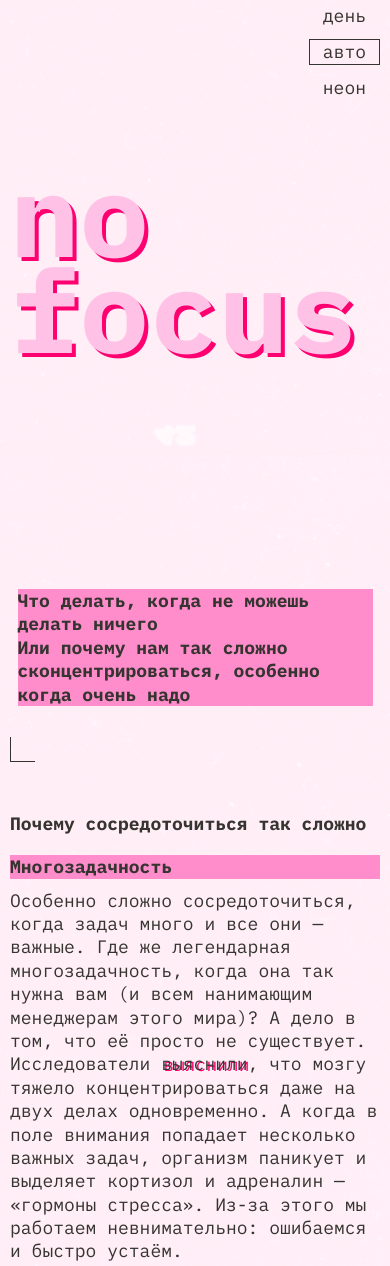
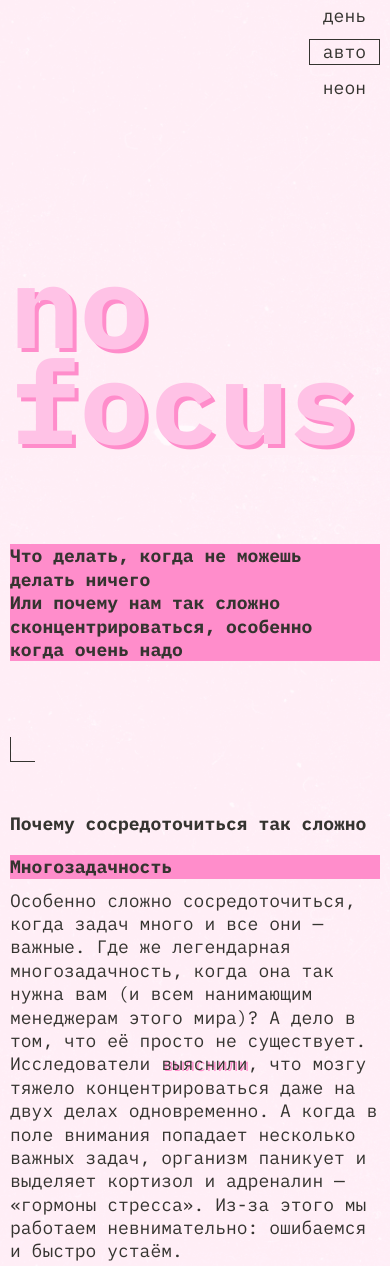
Before and after one commit to krokz1/slozhno-sosredotochitsya, a plain HTML site: page index.html in a window 390 px wide. Shown: the part 72-1338 px from the top of the page. Drawn offline with Linux system fonts and the light colour scheme.

Commit message:
Исправлена цветовая палитра

```diff
--- a/index.html
+++ b/index.html
@@ -46,10 +46,13 @@
         </ul>
       </nav>
       <h1 class="header__title">no focus</h1>
-      <h2 class="header__text title-decor">
-        <span class="header__text-inner">Что делать, когда не можешь делать ничего</span>
-        <span class="header__text-inner">Или почему нам так сложно сконцентрироваться, особенно когда очень надо</span>
-      </h2>
+      <div class="header__text-container title-decor">
+        <p class="header__text">Что делать, когда не можешь делать ничего</p>
+        <p class="header__text">
+          Или почему нам так сложно сконцентрироваться, особенно когда очень
+          надо
+        </p>
+      </div>
       <span class="decor"></span>
     </header>
     <main class="main">
@@ -152,15 +155,15 @@
           секунд)
         </h2>
         <div class="content__section-recommendations-container">
-          <h4 class="content__subtitle title-decor">
+          <h3 class="content__subtitle title-decor">
             5 простых (на самом деле не очень) советов
-          </h4>
+          </h3>
           <ul class="article__list">
             <li class="article__list-item">
               <article class="content__article">
-                <h3 class="content__article-subtitle">
+                <h4 class="content__article-subtitle">
                   Представьте небо и облака
-                </h3>
+                </h4>
                 <p class="content__article-text">
                   Или листья в ручье. Тут дело в лёгкой медитации, которая
                   помогает успокоиться. Ведь часто именно тревожные мысли о
@@ -176,7 +179,7 @@
             </li>
             <li class="article__list-item">
               <article class="content__article">
-                <h3 class="content__article-subtitle">Включите музыку</h3>
+                <h4 class="content__article-subtitle">Включите музыку</h4>
                 <p class="content__article-text">
                   Но не любую, и не любимую. Любимая может быть связана с
                   сильными положительными эмоциями, которые тоже очень сильно
@@ -188,7 +191,7 @@
             </li>
             <li class="article__list-item">
               <article class="content__article">
-                <h3 class="content__article-subtitle">Прогуляйтесь</h3>
+                <h4 class="content__article-subtitle">Прогуляйтесь</h4>
                 <p class="content__article-text">
                   Или даже пробегитесь. Лучше найти парк или лес: один
                   эксперимент
@@ -209,7 +212,7 @@
             </li>
             <li class="article__list-item">
               <article class="content__article">
-                <h3 class="content__article-subtitle">Хорошо ешьте</h3>
+                <h4 class="content__article-subtitle">Хорошо ешьте</h4>
                 <p class="content__article-text">
                   Мы — не ваша бабушка, но это правда важно. Выбирайте продукты,
                   которые препятствуют резким скачкам сахара в крови. Например,
@@ -221,7 +224,7 @@
             </li>
             <li class="article__list-item">
               <article class="content__article">
-                <h3 class="content__article-subtitle">Читайте</h3>
+                <h4 class="content__article-subtitle">Читайте</h4>
                 <p class="content__article-text">
                   Настоящие бумажные книги. Это правда помогает с концентрацией:
                   чтобы прочитать пост в соцсети, достаточно нескольких минут
--- a/styles/dark.css
+++ b/styles/dark.css
@@ -23,7 +23,7 @@
   --bg-title-decor: #ff0070;
   --box-shadow: #ff0070;
   --box-shadow-link: #ff0070;
-  --outline-color: #ff0070;
+  --outline-color: rgba(255, 0, 112, 0.4);
 
   .decor {
     display: block;
@@ -32,10 +32,6 @@
 
 @media (prefers-color-scheme: dark) {
   :root {
-    --main-font: "IBM Plex Mono", monospace;
-    --font-size: 1.125rem;
-    --heading-title-font-size: clamp(7.5rem, 0.5625rem + 14.4531vw, 9.8125rem);
-    --footer-title-font-size: clamp(7.5rem, 0.5625rem + 14.4531vw, 9.8125rem);
     --heading-title-color: #db00ff;
     --footer-title-color: #db00ff;
     --section-title-color: #ff0070;
@@ -50,16 +46,10 @@
     --bg-title-decor: #ff0070;
     --box-shadow: #ff0070;
     --box-shadow-link: #ff0070;
-    --outline-color: #ff0070;
-
-    --page-width: 1024px;
-    --padding: 20px;
-
-    --transition-duration: 0.2s;
-
-    .decor {
-      display: block;
-    }
+    --outline-color: rgba(255, 0, 112, 0.4);
+  }
+  .decor {
+    display: block;
   }
 }
 
--- a/styles/light.css
+++ b/styles/light.css
@@ -23,9 +23,9 @@
   --bg-title-decor: #ff8dcb;
   --box-shadow: #ff0070;
   --box-shadow-link: #ff8dcb;
-  --outline-color: #32312d66;
+  --outline-color: rgba(50, 49, 45, 0.4);
 
-  @media (min-width: 320px) and (max-width: 768px) {
+  @media (min-width: 5px) and (max-width: 767px) {
     .header__title {
       color: var(--heading-title-color);
       text-shadow: 4px 4px 0px var(--accent-color);
@@ -49,10 +49,6 @@
 
 @media (prefers-color-scheme: light) {
   :root {
-  --main-font--main-font: "IBM Plex Mono", monospace;
-  --font-size: 1.125rem;
-  --heading-title-font-size: clamp(7.5rem, 0.5625rem + 14.4531vw, 9.8125rem);
-  --footer-title-font-size: clamp(7.5rem, 0.5625rem + 14.4531vw, 9.8125rem);
     --heading-title-color: #ffc2e6;
     --footer-title-color: #ffc2e6;
     --section-title-color: #353430;
@@ -66,8 +62,8 @@
     --bg-image: url(../images/cover-image-light.png);
     --bg-title-decor: #ff8dcb;
     --box-shadow: #ff0070;
-  --box-shadow-link: #ff0070;
-  --outline-color: #32312d66;
+    --box-shadow-link: #ff8dcb;
+    --outline-color: rgba(50, 49, 45, 0.4);
   }
 
   .decor {
@@ -75,7 +71,7 @@
   }
 }
 
-@media (width >=375px) and (width <=767px) {
+@media (width >=5px) and (width <=767px) {
   :root {
     --padding: 10px;
   }
--- a/styles/style.css
+++ b/styles/style.css
@@ -78,19 +78,20 @@
   text-shadow: 4px 4px 0px var(--box-shadow, #ff0070);
 }
 
-.header__text {
+.header__text-container {
+  max-width: 47.94921875vw;
+  max-height: min-content;
   justify-self: flex-end;
   align-self: center;
+}
+
+.header__text {
   width: clamp(22.75rem, -1.0625rem + 49.6094vw, 30.6875rem);
   font-weight: 700;
   font-size: var(--font-size);
   line-height: 1.3;
-  padding-right: 0.3125rem;
 }
 
-.header__text-inner {
-  display: block;
-}
 /*decor*/
 
 .decor {
@@ -407,56 +408,47 @@
   }
 }
 
-@media (width >=320px) and (width <=767px) {
+@media (width >=5px) and (width <=767px) {
   .page {
     padding: 0.625rem;
   }
 
   .header {
-    display: flex;
+    margin-block-end: 1.875rem;
+    padding: 0;
+  }
+
+  .header__theme-menu-list {
+    gap: 0.625rem;
     flex-direction: column;
-    gap: 0px;
-    padding: 0;
-    margin-block-end: 1.875rem;
+    align-items: flex-end;
   }
 
   .header__theme-menu {
-    align-self: flex-end;
-    margin-block-end: 4.0625rem;
+    justify-self: end;
+    padding:
+      0,
+      625rem 0;
     margin-block-start: 4.0625rem;
   }
 
-  .header__theme-menu-list {
-    display: flex;
-    flex-direction: column;
-    gap: 0.625rem;
-    flex-shrink: unset;
-    flex-wrap: wrap;
-    flex-grow: 1;
+  .header__title {
+    font-size: clamp(7.25rem, 7.0115rem + 1.0178vw, 7.5rem);
+    margin-left: 0;
+    margin-bottom: 0.9375rem;
+    line-height: 82.5%;
+    text-shadow: 4px 4px 0px var(--accent-color);
   }
 
-  .header__theme-menu-item {
-    flex-shrink: unset;
-    flex-grow: 1;
-  }
-
-  .header__title {
-    flex-grow: 1;
-    flex-shrink: unset;
+  .header__text-container {
+    justify-self: start;
     align-self: center;
-    font-family: var(--main-font), monospace, sans-serif;
-    font-size: 7.25rem;
-    font-weight: 700;
-    line-height: 95.7px;
-    margin: 0;
+    min-width: 100%;
+    margin-block-end: 2.4375rem;
   }
 
   .header__text {
-    display: inline-block;
-    width: 22.1875rem;
-    flex-shrink: unset;
-    font-family: var(--main-font), monospace, sans-serif;
-    margin-block-end: 4.75rem;
+    max-width: 22.1875rem;
   }
 
   .decor::before {
@@ -477,7 +469,7 @@
   }
 
   .decorated-zone::before {
-    left: -20px;
+    left: -1.25rem;
     justify-self: start;
     align-self: flex-end;
   }
--- a/styles/variables.css
+++ b/styles/variables.css
@@ -22,7 +22,7 @@
   --bg-title-decor: #ff0070;
   --box-shadow-title: #ff0070;
   --box-shadow-link: #ff0070;
-  --outline-color: #ff0070;
+  --outline-color: rgba(255, 0, 112, 0.4);
 
   --page-width: 1024px;
   --padding: 20px;
```
Lines whose indentation alone changed are shown as unchanged.
